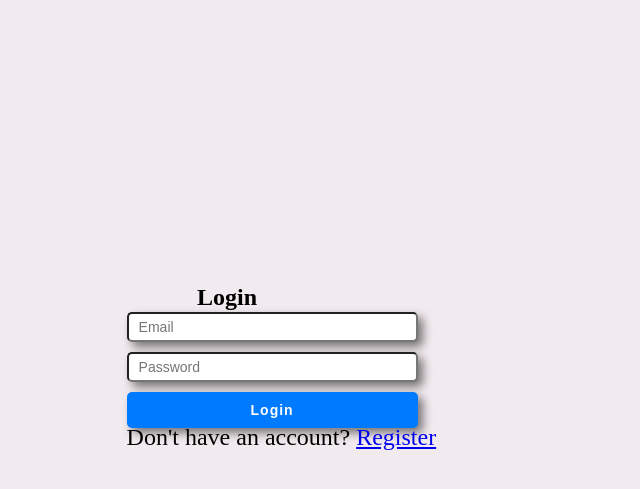
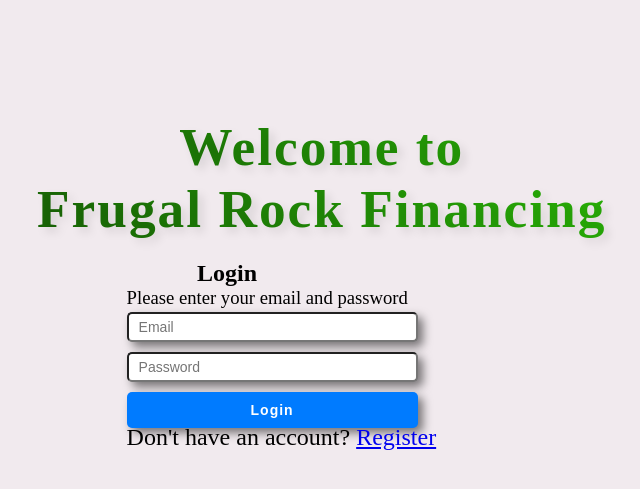
Before and after one commit to Shivanii7/ACIT2911-Agile, a Flask app: page /login in a window 1280 px wide. Shown: the top 489 px of the page, without its empty margins (411-1051 px from the left). Run offline with Flask 3, Linux system fonts and the light colour scheme.

Commit message:
additional infor added and stylized into login

```diff
--- a/templates/login.html
+++ b/templates/login.html
@@ -14,7 +14,7 @@
         h2 {
 
             position: absolute;
-            top: 33%;
+            top: 30%;
             left: 47.5%;
 
 
@@ -60,22 +60,46 @@
             background-color: #0056b3;
             scale: 1.05;
         }
-        p {
+        #instructions {
+            position: absolute;
+            top: 33.5%;
+            left: 42%;
+            font-size: 14pt;
+
+        }
+        #register {
             text-align: center;
             font-size: 18pt;
             position: absolute;
             top: 50%;
             left: 42%;
         }
+        h1 {
+            text-align: center;
+            position: absolute;
+            top: 10%;
+            left: 35%;
+            font-weight: bold;
+            font-size: 40pt;
+            background: linear-gradient(270deg, #28ad07, #196606);
+            -webkit-background-clip: text;
+            -webkit-text-fill-color: transparent;
+            letter-spacing: 2px;
+            text-shadow: 5px 5px 10px rgba(0, 0, 0, 0.1);
+
+
+        }
     </style>
 </head>
 <body>
+    <h1>Welcome to<br>Frugal Rock Financing</h1>
     <h2>Login</h2>
+    <p id="instructions">Please enter your email and password</p>
     <form action="/login" method="POST">
         <input type="email" name="email" placeholder="Email" required>
         <input type="password" name="password" placeholder="Password" required>
         <button type="submit">Login</button>
     </form>
-    <p>Don't have an account? <a href="/register">Register</a></p>
+    <p id="register">Don't have an account? <a href="/register">Register</a></p>
 </body>
 </html>
```
